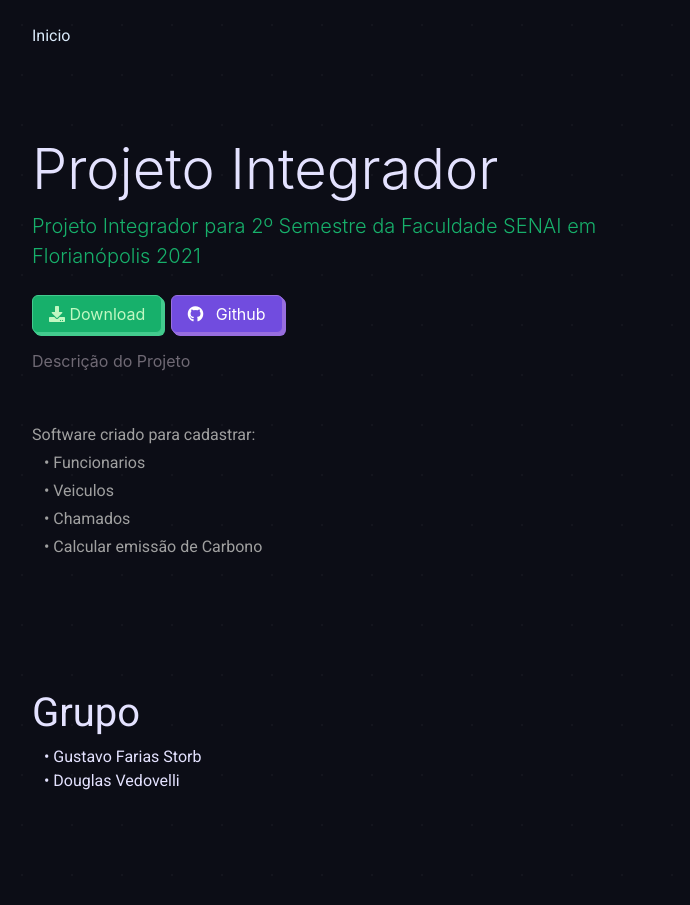
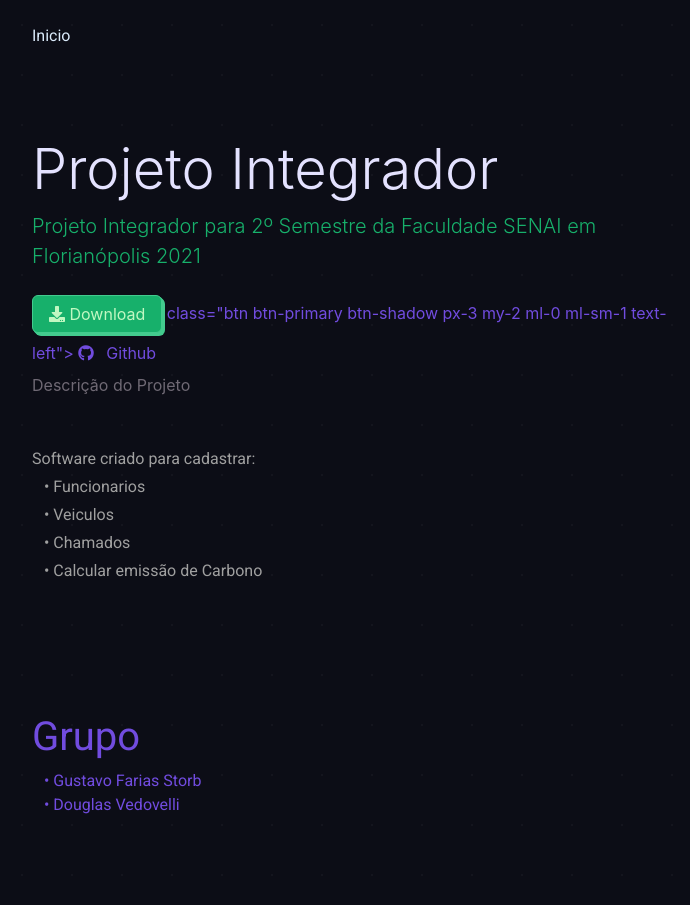
Before and after one commit to GustavoStorb/gustavostorb.github.io, a plain HTML site: page index.html in a window 1280 px wide. Shown: the whole page, without its empty margins (53-743 px from the left). Before the commit the page ends 881 px from the top, so only its background shows below. Drawn offline with nearby package versions, Linux system fonts and the light colour scheme; a web font is replaced by a local one.

Commit message:
Update index.html

```diff
--- a/index.html
+++ b/index.html
@@ -49,11 +49,10 @@
                <span class="fas fa-download"></span>
               Download
             </a>
-            <a href="https://github.com/GustavoStorb/ProjetoIntegrador"
+            <a href="https://github.com/GustavoStorb/ProjetoIntegrador"</a>
                class="btn btn-primary btn-shadow px-3 my-2 ml-0 ml-sm-1 text-left">
                <span class="fab fa-github mr-2"></span>
               Github
-            </a>
           </div>
 
           <div class="text-darkgrey text-mono my-2">Descrição do Projeto</div>
```
